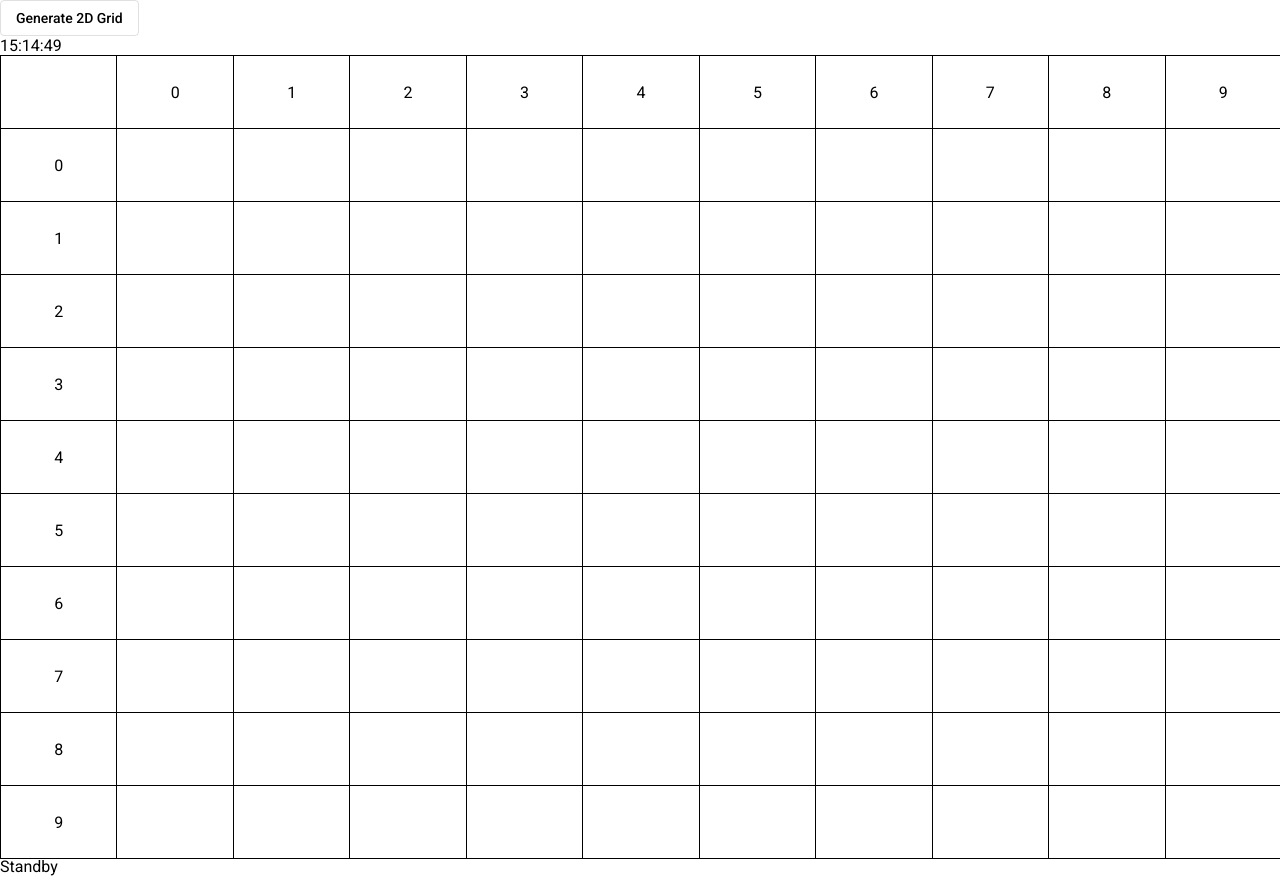
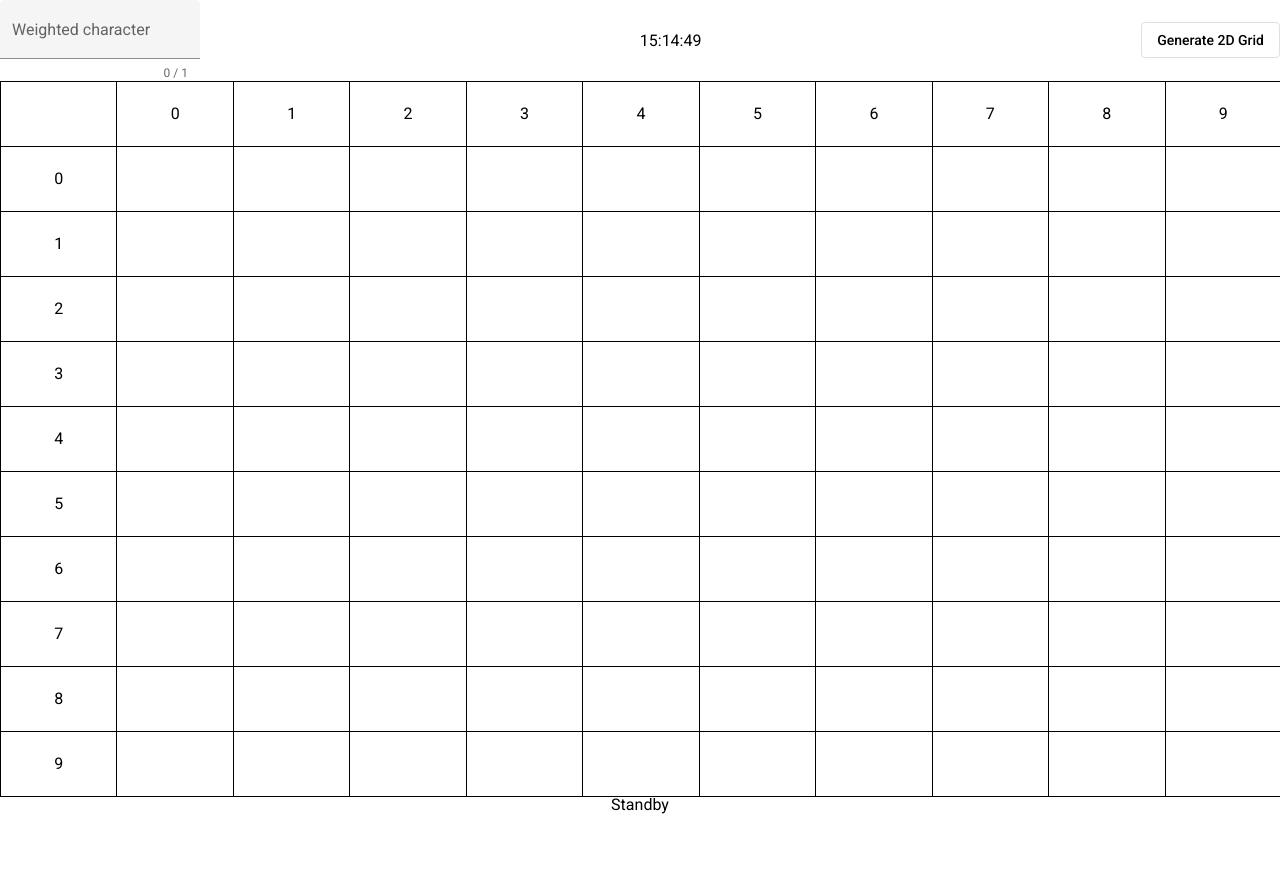
Before and after one commit to Xylios13/altar.io-challenge, an Angular app: page /generator in a window 1280 px wide. After the commit the page ends 814 px from the top, so only its background shows below. Built offline with nearby package versions, Linux system fonts and the light colour scheme.

Commit message:
Single weighted character

```diff
--- a/src/app/generator/generator.component.html
+++ b/src/app/generator/generator.component.html
@@ -1,12 +1,28 @@
+<div class="container">
+  <!-- Weighted character -->
+  <mat-form-field class="weighted-character" appearance="fill">
+    <mat-label>Weighted character</mat-label>
+    <input matInput
+	   type="text"
+	   maxlength="1"
+	   [formControl]="weightedCharacterFormControl"
+	   [errorStateMatcher]="weightedCharacterMatcher"
+	   (input)="weightedCharacterOnInput()">
+    <mat-hint align="end">{{weightedCharacterFormControl.value.length}} / 1</mat-hint>
+    <mat-error *ngIf="weightedCharacterFormControl.hasError('pattern')">
+      Enter a character from 'a' to 'z'
+    </mat-error>
+  </mat-form-field>
+  <!-- Clock -->
+  <div class="clock">
+    {{ time | date: 'HH:mm:ss' }}
+  </div>
   <!-- Generation button -->
   <button mat-stroked-button
 	  name="generation-button"
 	  (click)="generateOnClick()">
     Generate 2D Grid
   </button>
-<!-- Clock -->
-<div>
-  {{ time | date: 'HH:mm:ss' }}
 </div>
 <!-- Grid -->
 <mat-grid-list [cols]="columns + 1" [rowHeight]="getRowHeight()">
@@ -19,7 +35,6 @@
       {{columnIndex}}
     </mat-grid-tile>
   </ng-container>
-
   <!-- Grid with row index column -->
   <ng-container *ngFor="let row of grid; let rowIndex = index">
     <!-- Cell for row index -->
@@ -35,10 +50,13 @@
   </ng-container>
 </mat-grid-list>
 <!-- Live status -->
-<div *ngIf="generating else standby">
+<div class="centered-container">
+  <div class="live-status" *ngIf="generating else standby">
     Live!
+  </div>
+  <div class="break"></div> <!-- break -->
   <!-- Code -->
-  <div mat-stroked-button>
+  <div mat-stroked-button *ngIf="generating">
     {{code}}
   </div>
 </div>
--- a/src/app/generator/generator.component.scss
+++ b/src/app/generator/generator.component.scss
@@ -20,3 +20,28 @@ mat-grid-tile {
     // background: lightblue;
     border: 1px solid;
 }
+
+.weighted-character {
+    width: 200px;
+}
+
+.container {
+    display: flex;
+    justify-content: space-between;
+    align-items: center;
+    flex-wrap: wrap;
+}
+
+.centered-container {
+    display: flex;
+    align-items: center;
+    justify-content: center;
+    flex-wrap: wrap;
+    // flex-direction: column;
+    // gap: 10px;
+}
+
+.break {
+  flex-basis: 100%;
+  height: 0;
+}
--- a/src/app/generator/generator.component.ts
+++ b/src/app/generator/generator.component.ts
@@ -1,6 +1,22 @@
-import { map, share, Subscription, timer } from 'rxjs';
+import { first, interval, map, Subscription, timer } from 'rxjs';
 
 import { Component, OnInit } from '@angular/core';
+import { FormControl, FormGroupDirective, NgForm, Validators } from '@angular/forms';
+import { ErrorStateMatcher } from '@angular/material/core';
+
+interface Digits {
+    first: number;
+
+    second: number;
+}
+
+/** Error when invalid control is dirty or touched. */
+export class WeightedCharacterMatcher implements ErrorStateMatcher {
+    isErrorState(control: FormControl | null, _form: FormGroupDirective | NgForm | null): boolean {
+	// Double negative to ensure boolean return
+	return !!(control && control.invalid && (control.dirty || control.touched));
+  }
+}
 
 @Component({
     selector: 'app-generator',
@@ -25,15 +41,21 @@ export class GeneratorComponent implements OnInit {
 
     generationSubscription: Subscription | null;
 
-    time: Date;
+    time: Date = new Date();
 
     timeSubscription: Subscription | null;
 
-    gridCellCount: Map<number, number>;
+    gridCellCount: Map<number, number> = new Map();
 
-    generating: boolean;
+    generating = false;
 
-    code: number;
+    code = 0;
+
+    weightedCharacterFormControl = new FormControl('', [Validators.pattern(new RegExp('[a-zA-Z]'))]);
+
+    weightedCharacterMatcher = new WeightedCharacterMatcher();
+
+    weights: number[] = [];
 
     // generationEvent: Observable<boolean>;
 
@@ -48,15 +70,13 @@ export class GeneratorComponent implements OnInit {
 	this.displayedColumns = [];
 	this.generationSubscription = null;
 	this.timeSubscription = null;
-	this.time = new Date();
-	this.gridCellCount = new Map();
-	this.generating = false;
-	this.code = 0;
     }
 
     ngOnInit(): void {
+	this.weightedCharacterFormControl
 	this.populate(true);
 	this.startClock();
+	this.weightedCharacterFormControl.setValue('');
     }
 
     startClock() {
@@ -70,23 +90,59 @@ export class GeneratorComponent implements OnInit {
 	    });
     }
 
-    private generateCellValue(): number {
+    private generateCellValue(weightedCharacter?: string, weight = 0.2): number {
 	let min = this.cellValueRange.min;
 	let max = this.cellValueRange.max + 1; // Adding one to include the max value
-	let random = Math.floor(Math.random() * (max - min) + min);
-	return random;
+	let totalCharacters = max - min;
+	if (weightedCharacter && weightedCharacter !== '') {
+	    let weightedIndex = weightedCharacter.charCodeAt(0) - min;
+	    let defaultWeight = (1 - weight) / (totalCharacters - 1);
+
+	    // this.weights[i] = i === weightedIndex ? weight : defaultWeight;
+
+	    // let weightedSum = this.nthTriangleNumber(totalCharacters);
+	    let random = Math.random();
+	    for (let i = 0; i < totalCharacters; i ++) {
+		let currentWeight = i === weightedIndex ? weight : defaultWeight;
+		random = random - currentWeight;
+		if (random < 0) {
+		    return i + min;
+		}
+	    }
+	    console.error('Weight algorithm failed.');
+	    return min;
+	} else {
+	    return Math.floor(Math.random() * totalCharacters + min);
+	}
+
     }
 
     displayCellValue(value: number): string {
 	return String.fromCharCode(value);
     }
 
+    getDigits(value: number): Digits {
+	let firstDigit = value % 10;
+	let secondDigit = (value - firstDigit) / 10;
+	return {
+	    first: firstDigit,
+	    second: secondDigit
+	};
+    }
+
     private fixCodeDigit(value: number): number {
-	let firstDigit = value % 10;
-	let secondDigit = value - firstDigit;
+	let digits = this.getDigits(value);
 	// If the secondDigit is greater than 0, then the value is greater than 9.
-	let denominator = secondDigit > 0 ? secondDigit + 1 : 0;
+	let denominator = digits.second > 0 ? digits.second + 1 : 0;
 	return denominator > 0 ? Math.floor(value/denominator) : value;
+    }
+
+    nthTriangleNumber(value: number) {
+	let sum = 0;
+	for (let n = value; n > 0; n--) {
+	    sum += n;
+	}
+	return sum;
     }
 
     populate(emptyGrid?: boolean) {
@@ -96,28 +152,26 @@ export class GeneratorComponent implements OnInit {
 	    this.displayedColumns.push(row.toString());
 	    this.grid[row] = [];
 	    for (let column = 0; column < this.columns; column++) {
-		let randomValue = emptyGrid ? ' '.charCodeAt(0) : this.generateCellValue();
+		let randomValue = emptyGrid ? ' '.charCodeAt(0) : this.generateCellValue(this.weightedCharacterFormControl.value.toLowerCase());
 		this.grid[row][column] = randomValue;
 		let currentSum = this.gridCellCount.get(randomValue);
 		this.gridCellCount.set(randomValue, currentSum ? currentSum + 1 : 1);
 	    }
 	}
-	// this.grid.forEach(column => console.log(column.map(value => this.displayCellValue(value))));
-	// this.gridCellCount.forEach((value: number, key: number) => {
-	//     console.log(`${String.fromCharCode(key)} => ${value}`);
-	// });
-	let seconds = this.time.getSeconds();
-	let firstDigit = seconds % 10;
-	let secondDigit = (seconds - firstDigit) / 10;
-	let secondCodeDigit = this.gridCellCount.get(this.grid[secondDigit][firstDigit]);
-	let firstCodeDigit = this.gridCellCount.get(this.grid[firstDigit][secondDigit]);
+	this.grid.forEach(column => console.log(column.map(value => this.displayCellValue(value))));
+	this.gridCellCount.forEach((value: number, key: number) => {
+	    console.log(`${String.fromCharCode(key)} => ${value}`);
+	});
+	let digits = this.getDigits(this.time.getSeconds());
+	let secondCodeDigit = this.gridCellCount.get(this.grid[digits.second][digits.first]);
+	let firstCodeDigit = this.gridCellCount.get(this.grid[digits.first][digits.second]);
 	if (firstCodeDigit && secondCodeDigit) {
 	    this.code = this.fixCodeDigit(secondCodeDigit) * 10 + this.fixCodeDigit(firstCodeDigit);
 	}
     }
 
     getRowHeight(): string {
-	return Math.floor(100 / (this.rows + 1)) + 'vh';
+	return Math.floor(100 / (this.rows + 1)) - 1 + 'vh';
     }
 
     generateOnClick() {
@@ -127,4 +181,11 @@ export class GeneratorComponent implements OnInit {
 	}
 	this.generationSubscription = timer(0, this.generationTime).subscribe((_n: number) => this.populate());
     }
+
+    weightedCharacterOnInput() {
+	if (!this.weightedCharacterFormControl.hasError('pattern') && this.weightedCharacterFormControl.enabled) {
+	    this.weightedCharacterFormControl.disable();
+	    interval(4000).pipe(first()).subscribe((_n: number) => this.weightedCharacterFormControl.enable());
+	}
+    }
 }
```
Also changed, not shown: src/app/app.module.ts (+7 -2 lines). Lines whose indentation alone changed are shown as unchanged.
